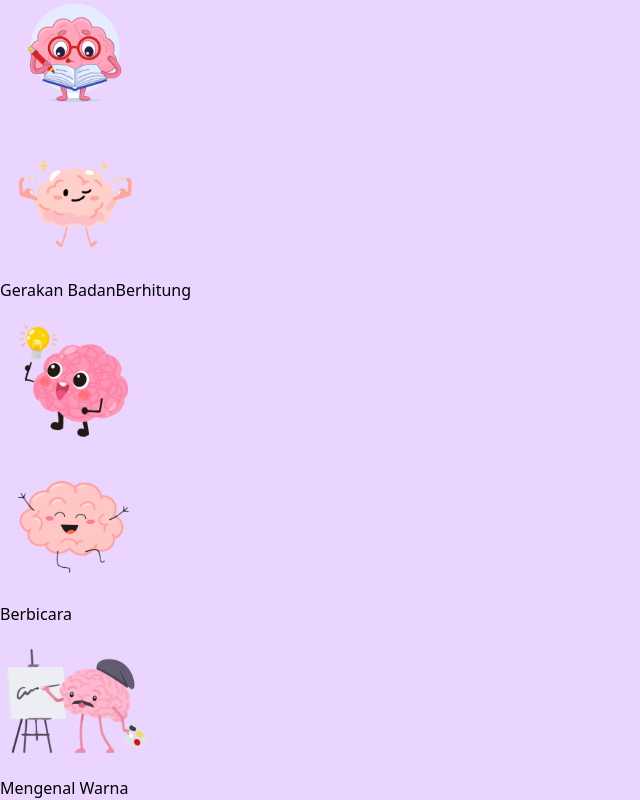
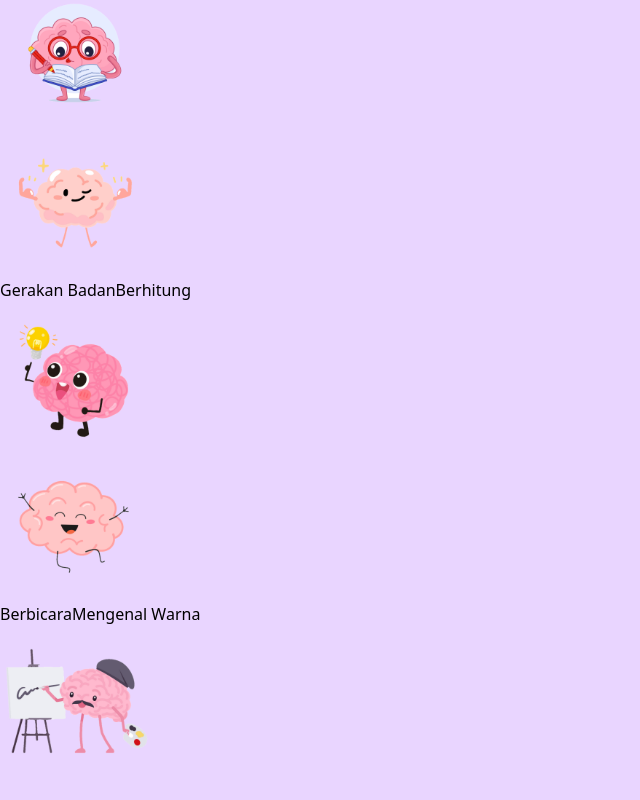
Before and after one commit to Yudann/tracker-str, a Next.js app: page /motorik in a window 1280 px wide. Shown: the part 509-1309 px from the top of the page, without its empty margins (0-640 px from the left). After the commit the page ends 1285 px from the top, so only its background shows below. Built offline with nearby package versions, Linux system fonts and the light colour scheme.

Commit message:
style: update menu card

```diff
--- a/src/app/(pages)/motorik/page.tsx
+++ b/src/app/(pages)/motorik/page.tsx
@@ -80,13 +80,13 @@ export default function MotorikPage() {
           href="/motorik/mengenal-warna"
           className="w-full flex items-center justify-between gap-4 text-center text-2xl font-bold text-black px-4 rounded-lg shadow hover:bg-purple-400 transition duration-300"
         >
+          <span>Mengenal Warna</span>
           <Image
             src={mengenalWarna}
             alt="mengenal warna"
             height={150}
             width={150}
           />
-          <span>Mengenal Warna</span>
         </Link>
       </div>
     </div>
```
